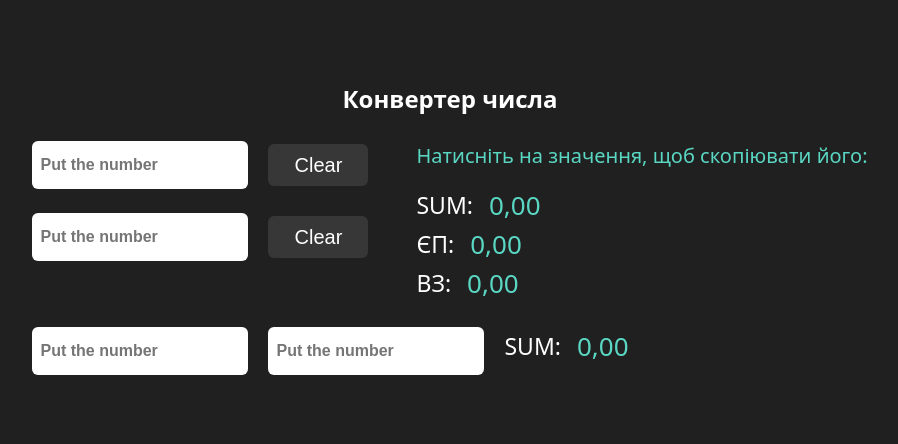
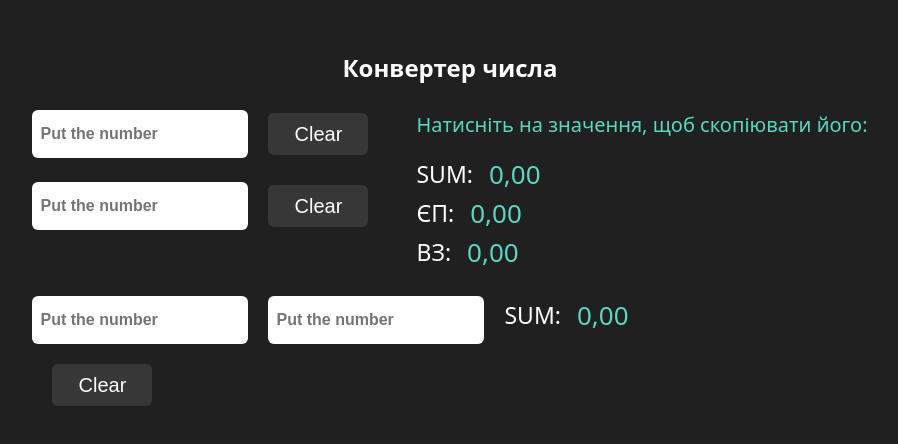
Before and after one commit to bveretelnik/convert-sum, a React (Vite) app: page / in a window 1280 px wide. Shown: the part 180-624 px from the top of the page, without its empty margins (198-1096 px from the left). Built offline with nearby package versions, Linux system fonts and the light colour scheme.

Commit message:
FT - fix calculated sum

```diff
--- a/src/components/CalculatedSum/CalculatedSum.jsx
+++ b/src/components/CalculatedSum/CalculatedSum.jsx
@@ -4,9 +4,11 @@ import CopyToClipboard from '../CopyToClipboard/CopyToClipboard.jsx';
 import replaceChar from '../../heplers/replaceChar.js';
 import { parseNumber } from '../../heplers/parseNumber.js';
 import styles from './CalculatedSum.module.scss';
+import ClearButton from '../Button/ClearButton.jsx';
 
+const initialInputsValue = ['', ''];
 const CalculatedSum = () => {
-  const [values, setValue] = useState(['', '']);
+  const [values, setValue] = useState(initialInputsValue);
 
   const handleChange = (index, newValue) => {
     setValue(prev => {
@@ -17,6 +19,7 @@ const CalculatedSum = () => {
   };
 
   return (
+    <div>
       <div className={styles.calculateWrapper}>
         <Input
           value={values[0]}
@@ -28,10 +31,17 @@ const CalculatedSum = () => {
         />
         <CopyToClipboard
           value={replaceChar(
-          values.reduce((acc, cur) => acc + parseNumber(cur), 0),
+            values.reduce(
+              (acc, cur) => acc + parseNumber(cur.replace(' ', '')),
+              0,
+            ),
           )}
           label={'SUM:'}
         />
+      </div>
+      <div className={styles.calculatedBtn}>
+        <ClearButton onClick={() => setValue(initialInputsValue)} />
+      </div>
     </div>
   );
 };
--- a/src/components/CalculatedSum/CalculatedSum.module.scss
+++ b/src/components/CalculatedSum/CalculatedSum.module.scss
@@ -2,3 +2,6 @@
   display: flex;
   gap: 20px;
 }
+.calculatedBtn {
+  margin-top: 20px;
+}
```
Lines whose indentation alone changed are shown as unchanged.
